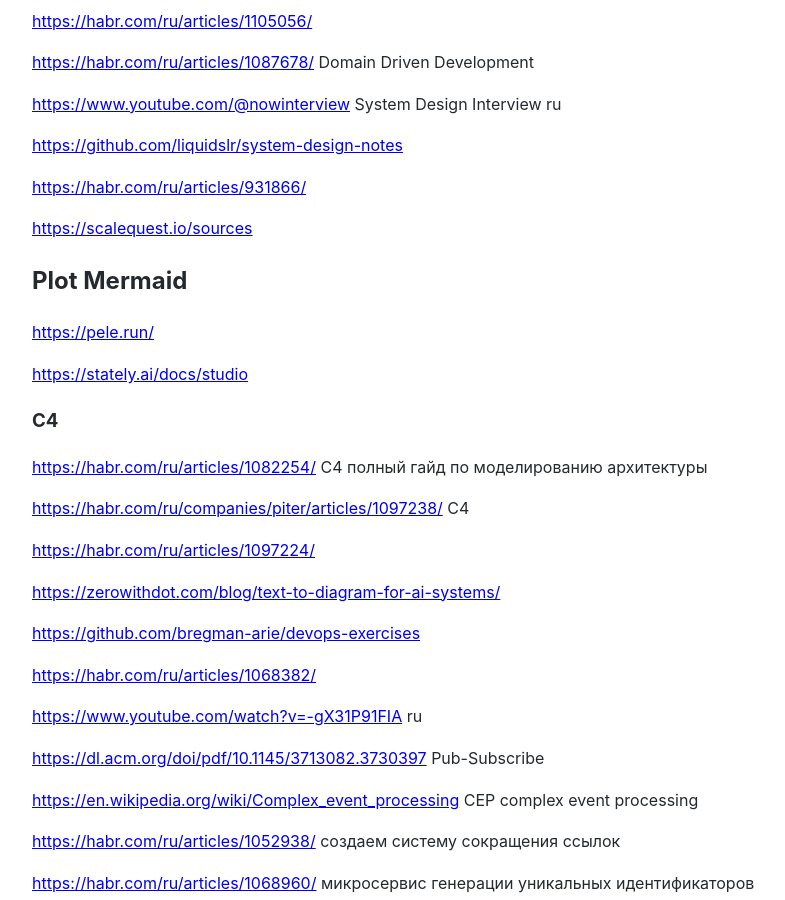
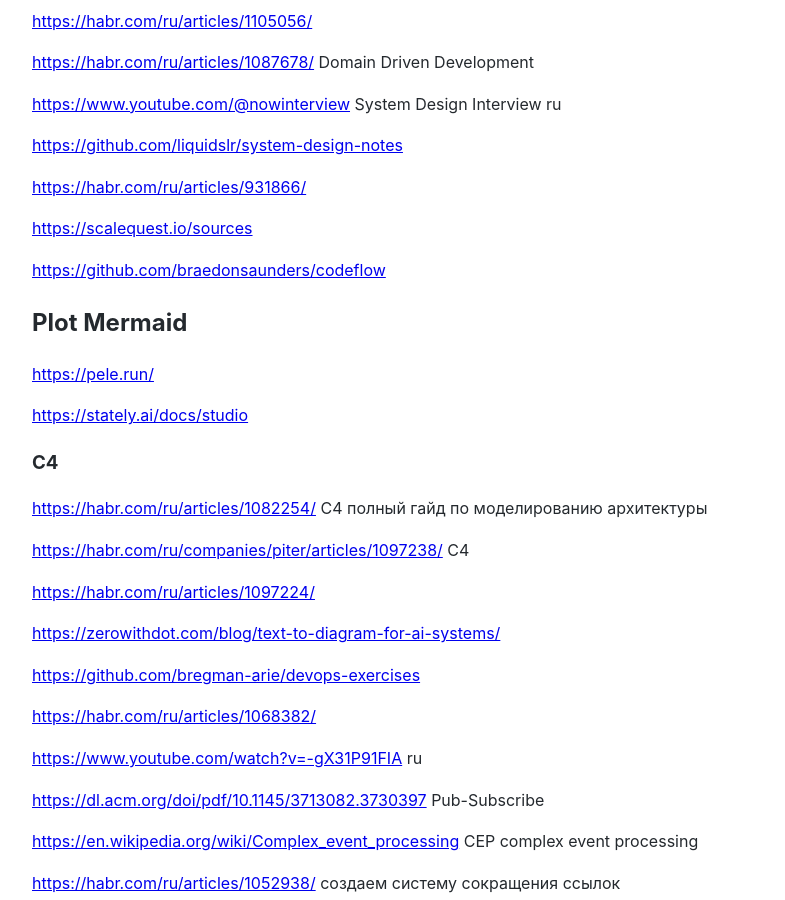
Before and after one commit to Michael-Lubinsky/michael-lubinsky.github.com, a Jekyll site: the page built from system_design/system_design.md, in a window 1280 px wide and 900 px high, scrolled down 525 px. Shown: the whole window, without its empty margins (158-943 px from the left). Built offline with Jekyll 4.4.1, drawn with Linux system fonts in a browser that asks for light colours; our own code applies the rules of GitHub Pages for plain Markdown files.

Commit message:
Update system_design.md

```diff
--- a/system_design/system_design.md
+++ b/system_design/system_design.md
@@ -31,6 +31,8 @@
 
 <https://scalequest.io/sources>
 
+
+<https://github.com/braedonsaunders/codeflow>
 
 ## Plot Mermaid
 
```
